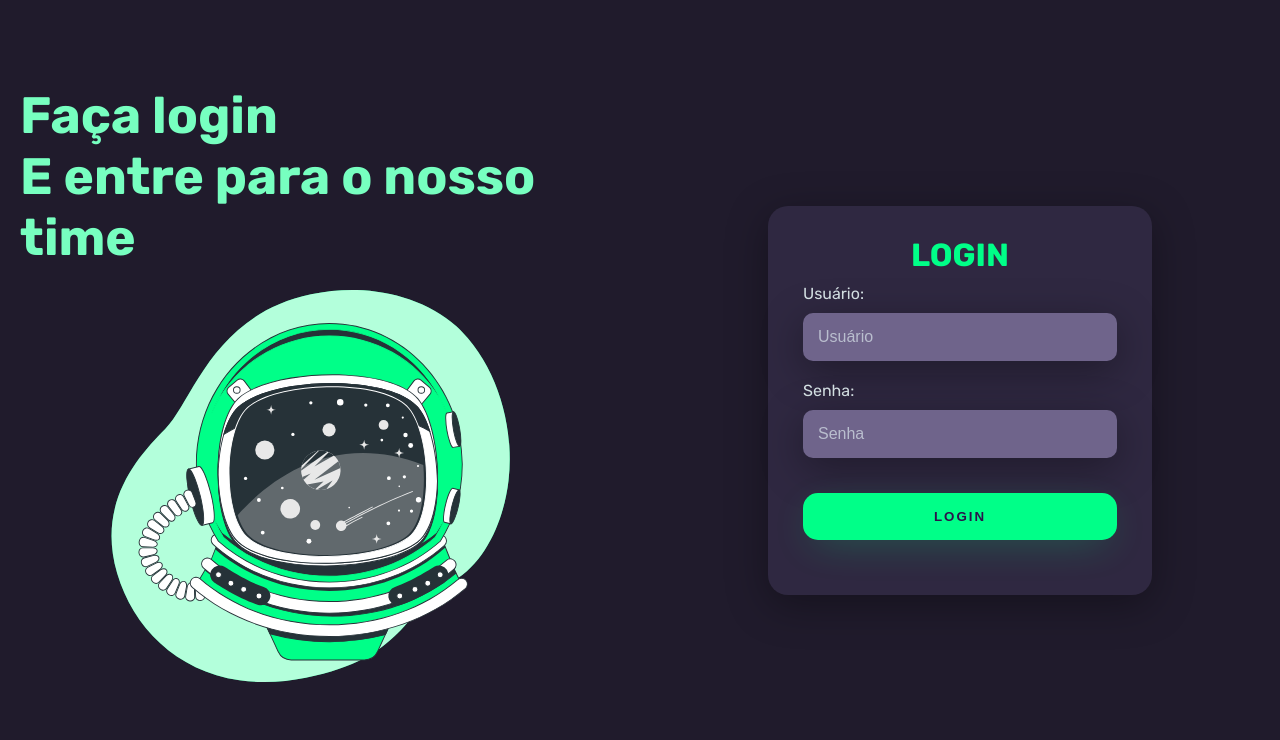
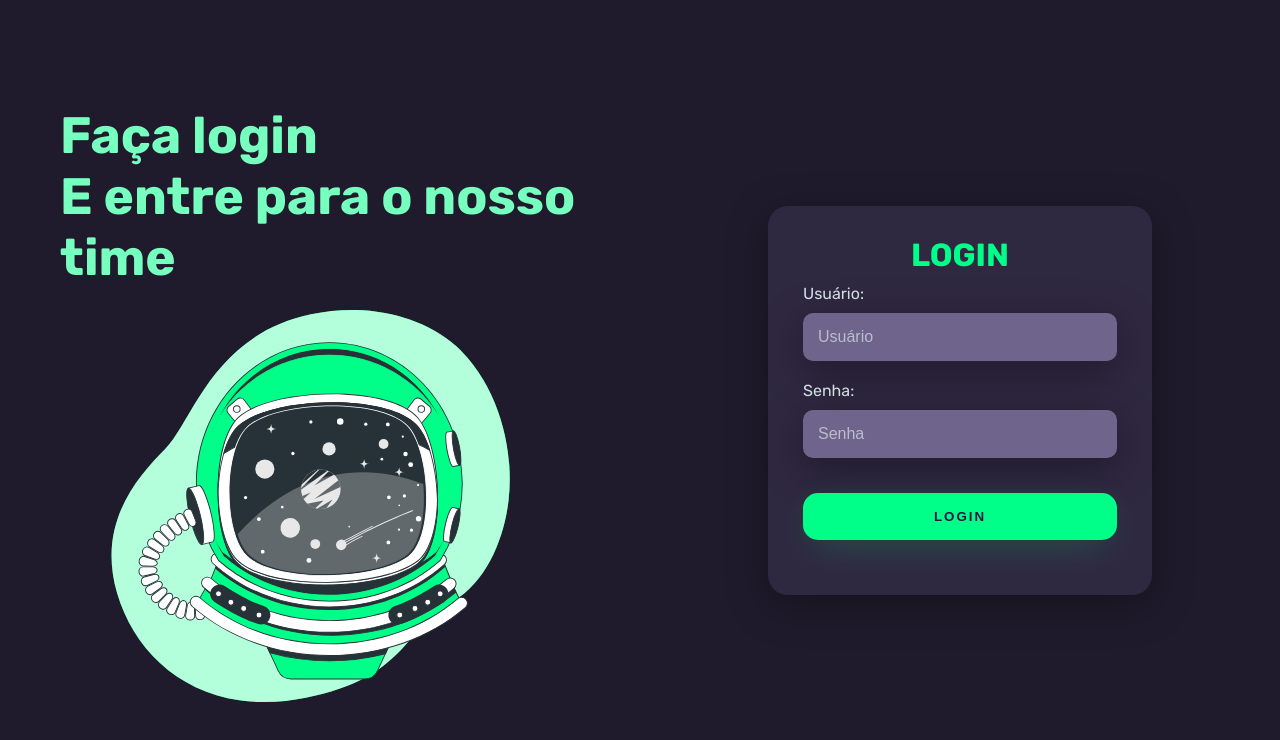
Before and after one commit to JhonatanBueno/Login-Page, a plain HTML site: page index.html in a window 1280 px wide. Drawn offline with Linux system fonts and the light colour scheme.

Commit message:
Concerto titulo

```diff
--- a/style.css
+++ b/style.css
@@ -31,7 +31,8 @@ body{
 .left-login h1{
   color: #77ffc0;
   font-size: 4vw;
-  padding-left: 20px;
+  padding-left:60px;
+  padding-top: 40px;
 }
 
 .card-login{
```
